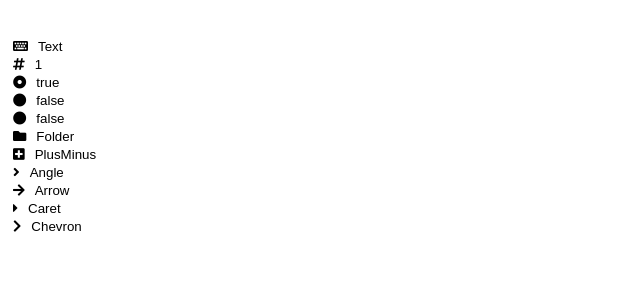
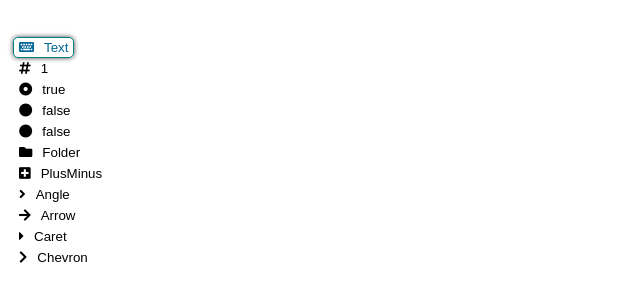
Before and after one commit to eweeye/treeview, a website: page index.html in a window 1280 px wide. Both pictures are taken after a click on the button "Text". Shown: the part 61-362 px from the top of the page, without its empty margins (0-640 px from the left). Drawn offline with Linux system fonts and the light colour scheme; files that its build step writes are made by us from their sources.

Commit message:
Added button styling for hover and focus (#6)
Co-authored-by: Scott Hodgson <5344448@gmail.com>

```diff
--- a/src/css/treeview.css
+++ b/src/css/treeview.css
@@ -39,19 +39,39 @@ ul.eweeye-treeview button.main div.label {
 
 ul.eweeye-treeview button.main {
     background: none;
-    border: none;
-    padding: 0;
+    border: solid;
+    border-width: 1px;
+    border-color: rgba(0, 0, 0, 0);
+    border-radius: 5px;
+    padding: 2px 5px 2px 5px;
     font-family: arial, sans-serif;
     text-decoration: none;
     cursor: none;
 }
 
-ul.eweeye-treeview button.main:hover {
+ul.eweeye-treeview div.self button.main:hover {
     background: none;
-    border: none;
-    padding: 0;
+    border-color: teal;
     font-family: arial, sans-serif;
     color: #069;
     text-decoration: underline;
     cursor: pointer;
+    -webkit-box-shadow: 0px 0px 5px 0px rgba(0,0,0,0.75);
+    -moz-box-shadow: 0px 0px 5px 0px rgba(0,0,0,0.75);
+    box-shadow: 0px 0px 5px 0px rgba(0,0,0,0.75);
+    transition: all 0.4s ease 0s;
 }
+
+ul.eweeye-treeview div.self button.main:focus {
+    outline: none;
+    background: none;
+    border-color: teal;
+    font-family: arial, sans-serif;
+    color: #069;
+    text-decoration: underline;
+    cursor: pointer;
+    -webkit-box-shadow: 0px 0px 5px 0px rgba(0,0,0,0.75);
+    -moz-box-shadow: 0px 0px 5px 0px rgba(0,0,0,0.75);
+    box-shadow: 0px 0px 5px 0px rgba(0,0,0,0.75);
+    transition: all 0.4s ease 0s;
+}
```
